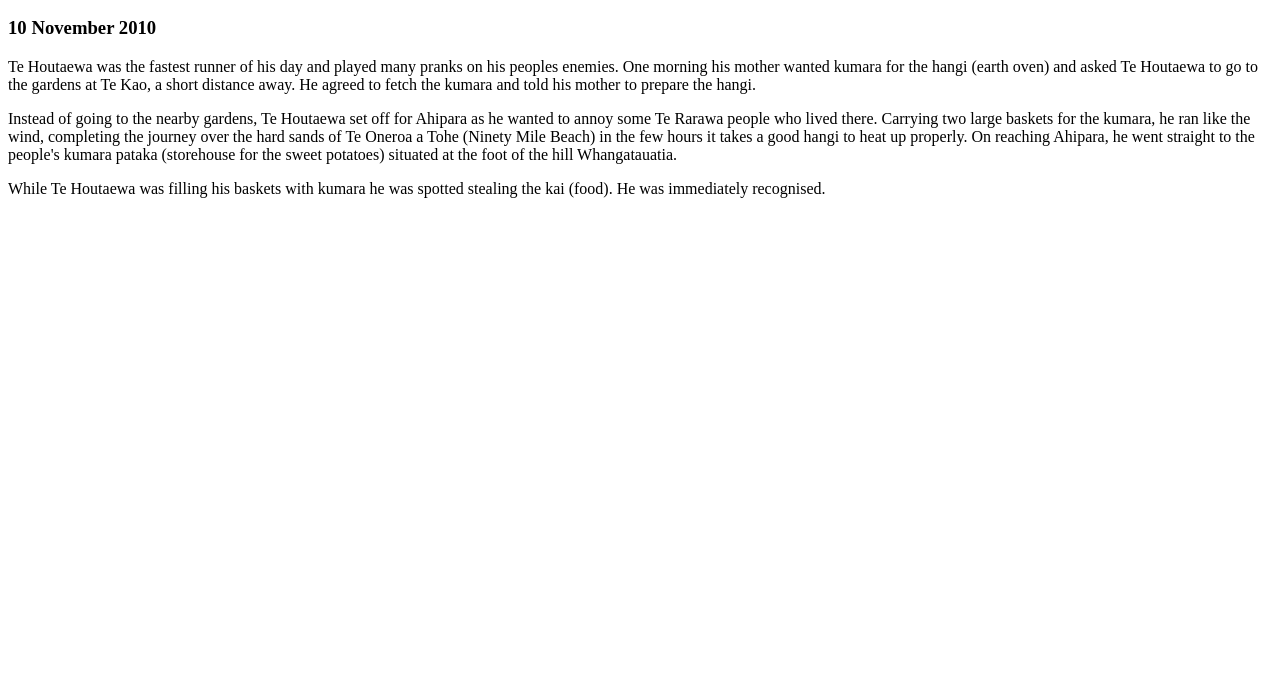
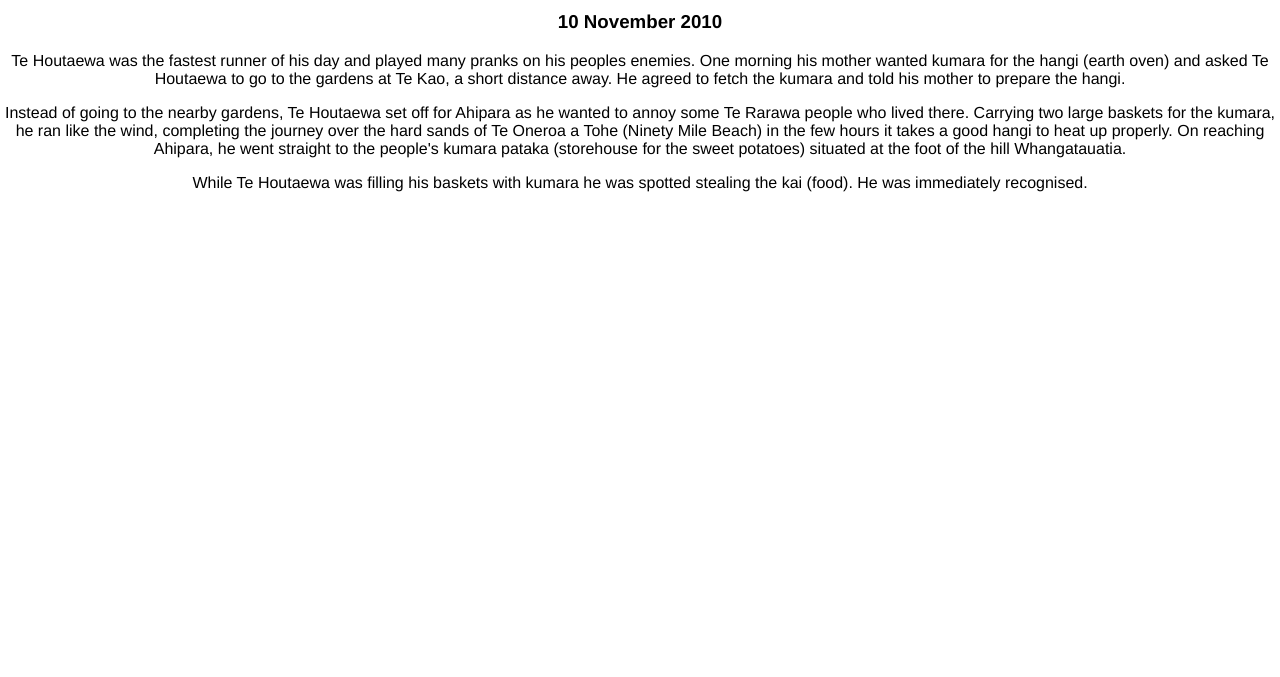
Before and after one commit to jared-sukha/jared-sukha.github.io, a plain HTML site: page blog/te-houtaewa-template.html in a window 1280 px wide. Shown: the part 123-800 px from the top of the page. Drawn offline with Linux system fonts and the light colour scheme.

Commit message:
corrected template head

```diff
--- a/blog/te-houtaewa-template.html
+++ b/blog/te-houtaewa-template.html
@@ -1,4 +1,10 @@
-  <body>
+<html>
+  <head>
+    <title>Stories and Legends (PAGE title) </title>
+    <meta charset="UTF-8">
+    <link href="../styles/main.css" rel="stylesheet" type="text/css">
+  </head>
+<body>
     <h1>The Story of Te Houtaewa (PAGE heading)</h1>
     <h2>E kore e mau i a koe, he wae kai pakiaka. <em>A foot accustomed to running over roots makes the speediest runner.</em> (Optional SUB title) </h2>
     <h3>10 November 2010</h3>
```
